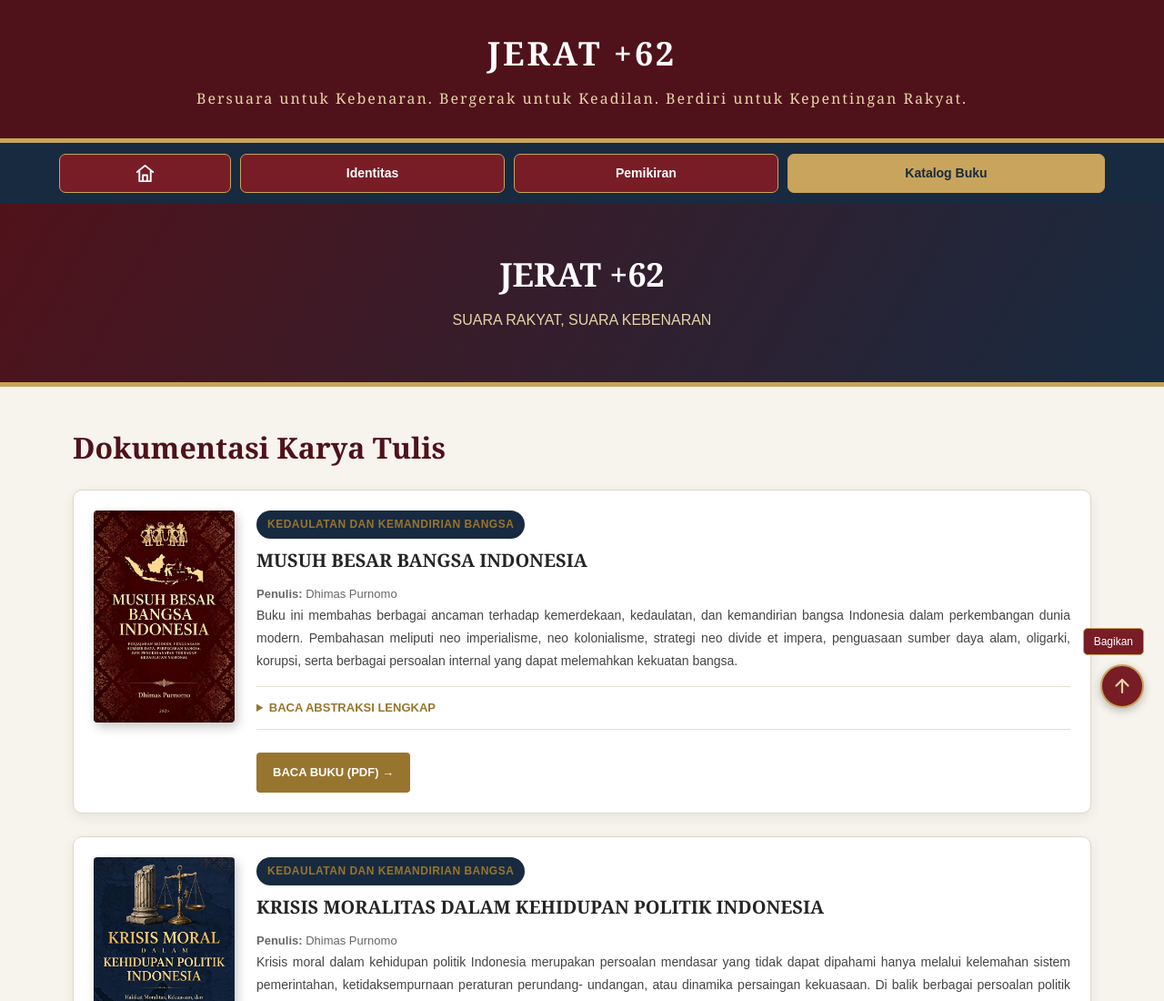
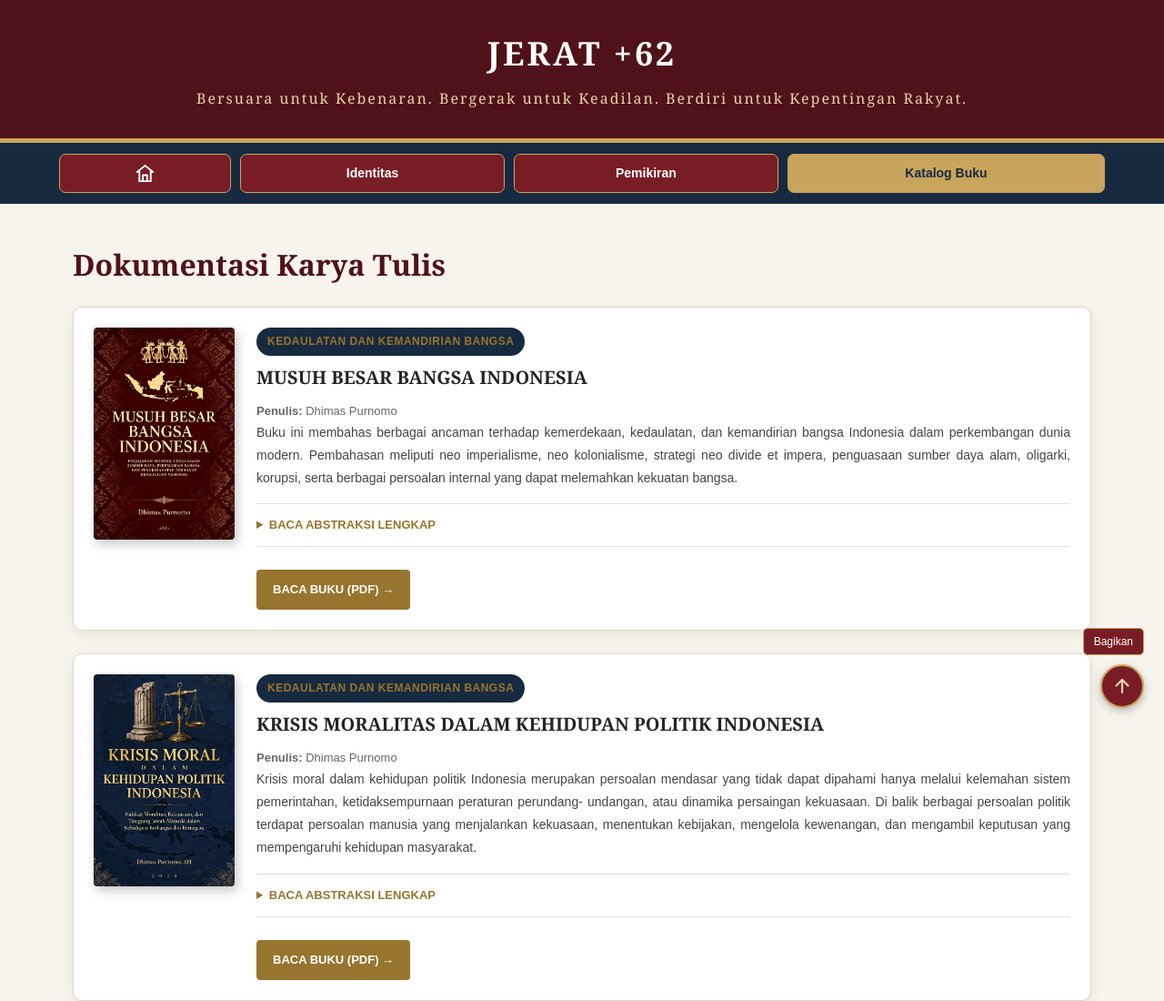
Before and after one commit to Dhimas2467/nasional-kebangsaan-indonesia, a plain HTML site: page katalog-buku.html in a window 1280 px wide. Shown: the top 1100 px of the page at 91% size. Drawn offline with Linux system fonts and the light colour scheme.

Commit message:
Remove page banner section from katalog-buku.html
Removed the page banner section from the HTML file.

```diff
--- a/katalog-buku.html
+++ b/katalog-buku.html
@@ -219,13 +219,6 @@ title="Beranda">
 </nav>
 
 <main>
-
-<section class="page-banner">
-<div class="container">
-<h1>JERAT +62</h1>
-<p>SUARA RAKYAT, SUARA KEBENARAN</p>
-</div>
-</section>
 
 <section class="content-section">
 <div class="container">
```
